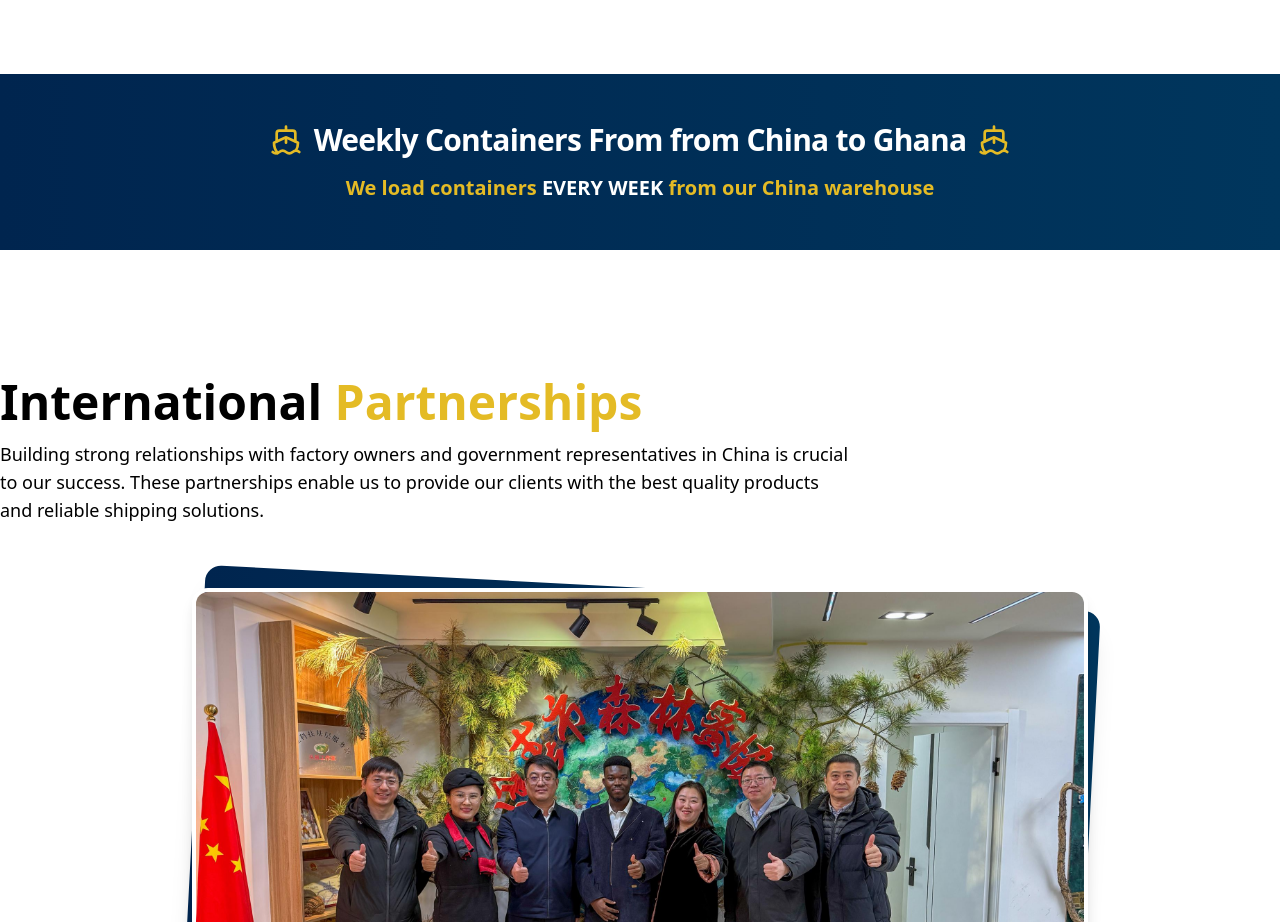
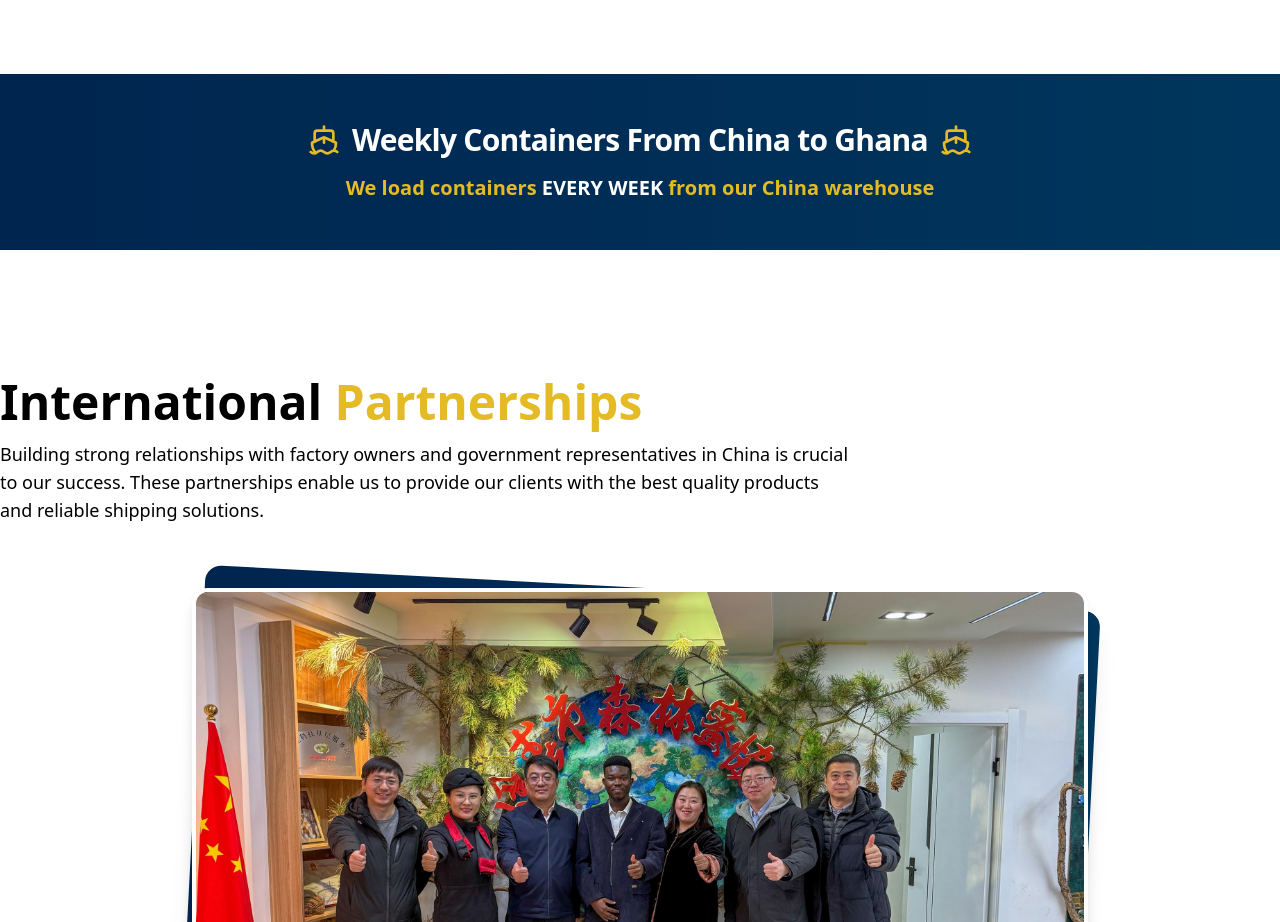
Before and after one commit to Joelisking/lucky-godday, a Next.js app: page / in a window 1280 px wide. Shown: the part 3300-4222 px from the top of the page. Built offline with nearby package versions, Linux system fonts and the light colour scheme.

Commit message:
double word edit

```diff
--- a/components/home/WeeklyContainerBanner.tsx
+++ b/components/home/WeeklyContainerBanner.tsx
@@ -23,7 +23,7 @@ export default function WeeklyContainerBanner() {
                 className="w-8 h-8 text-primary hidden md:block"
               />
               <h2 className="text-2xl md:text-3xl font-bold tracking-tight">
-                Weekly Containers From from China to Ghana
+                Weekly Containers From China to Ghana
               </h2>
               <Icon
                 name="Ship"
```
